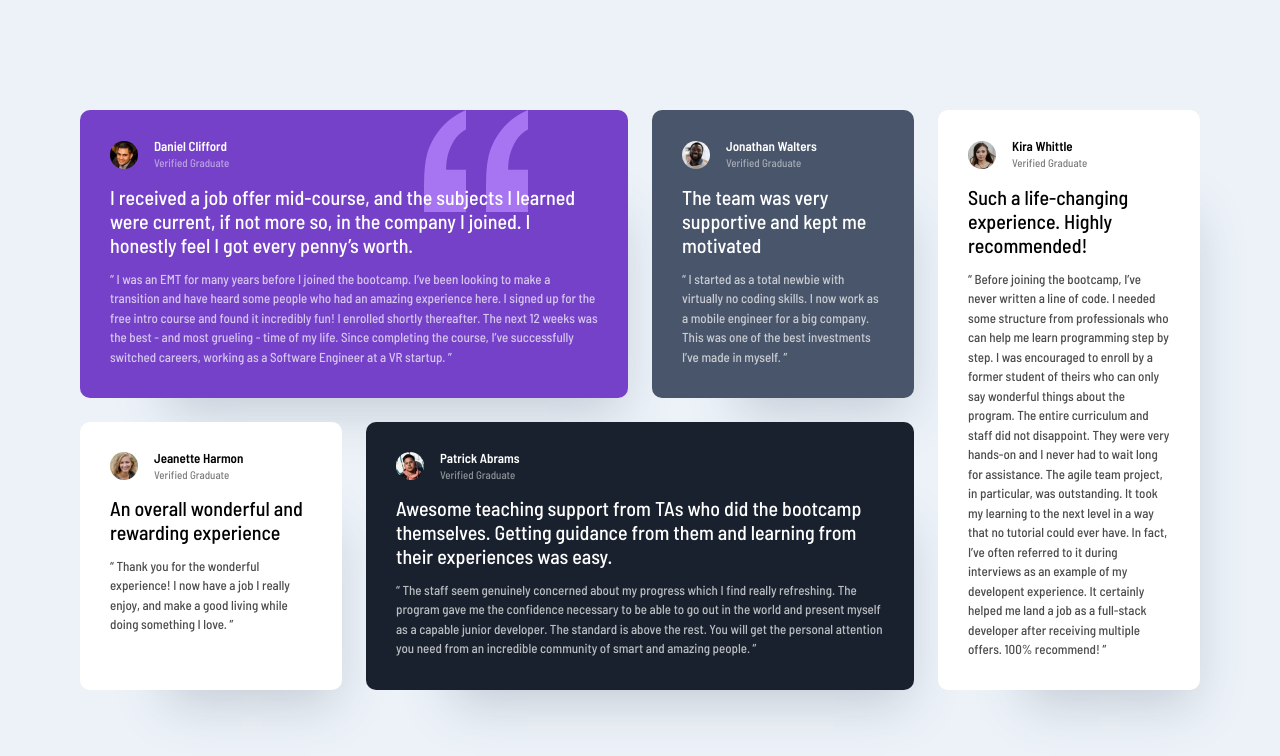
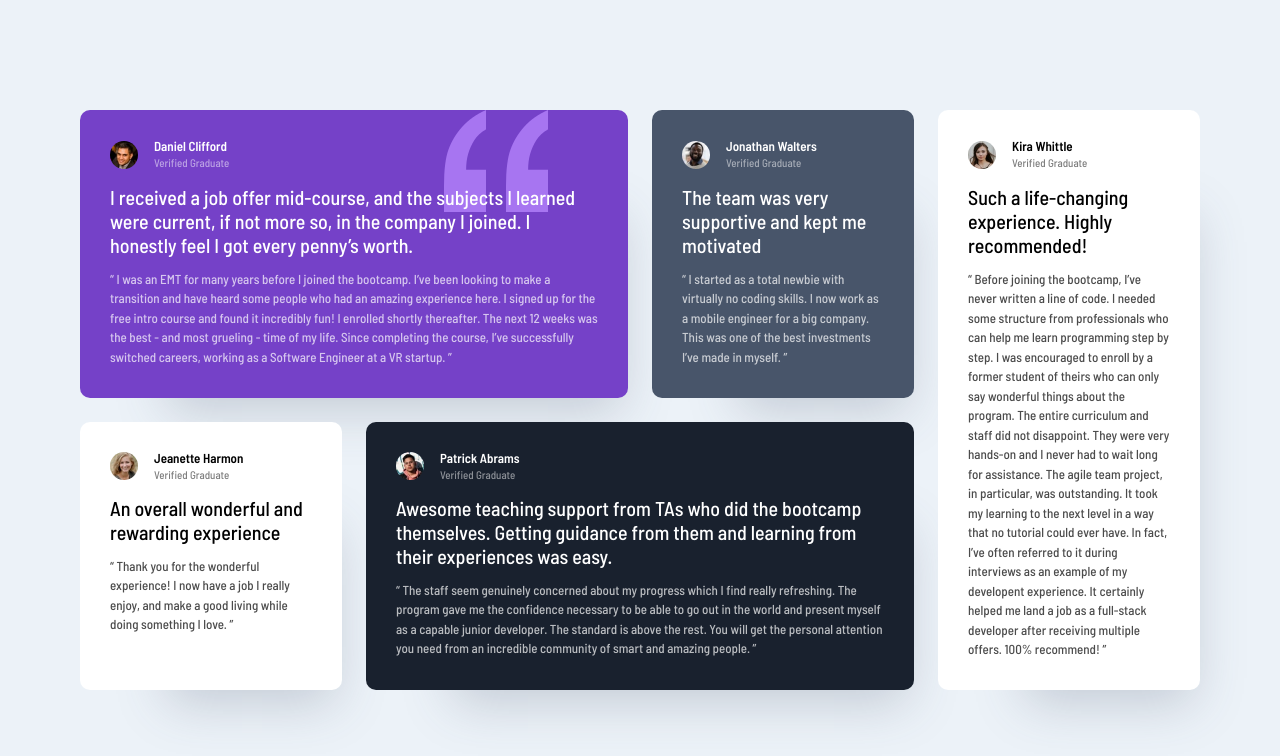
Before and after one commit to Mohamed-Hamdy-Tobal/Testimonial-Grid-Section, a plain HTML site: page index.html in a window 1280 px wide. Drawn offline with Linux system fonts and the light colour scheme.

Commit message:
Update style.css

```diff
--- a/css/style.css
+++ b/css/style.css
@@ -68,7 +68,7 @@ main section {
 main .one > img {
     position: absolute;
     top: 0;
-    right: 100px;
+    right: 80px;
 }
 main section .box {
     display: flex;
```
